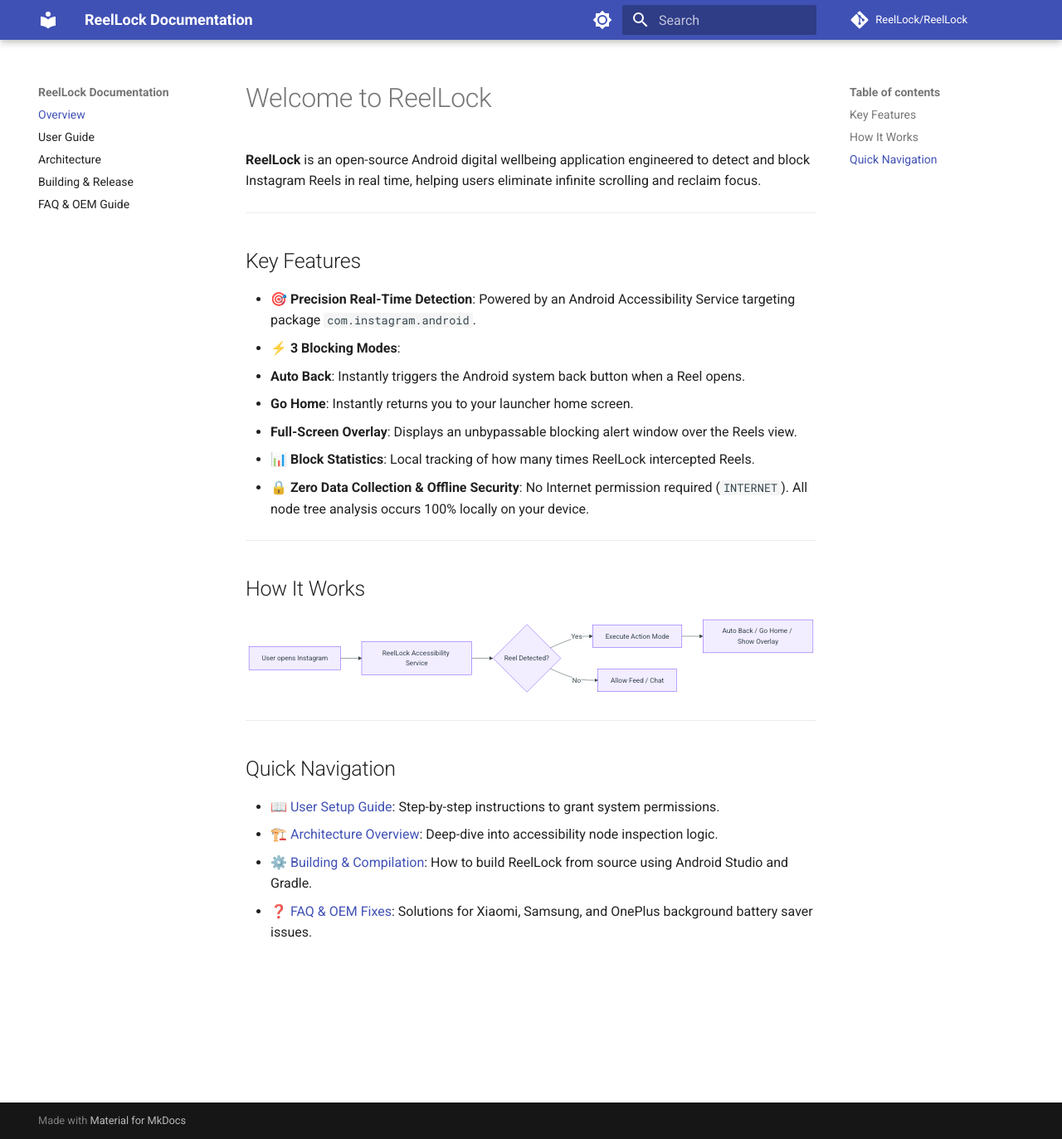
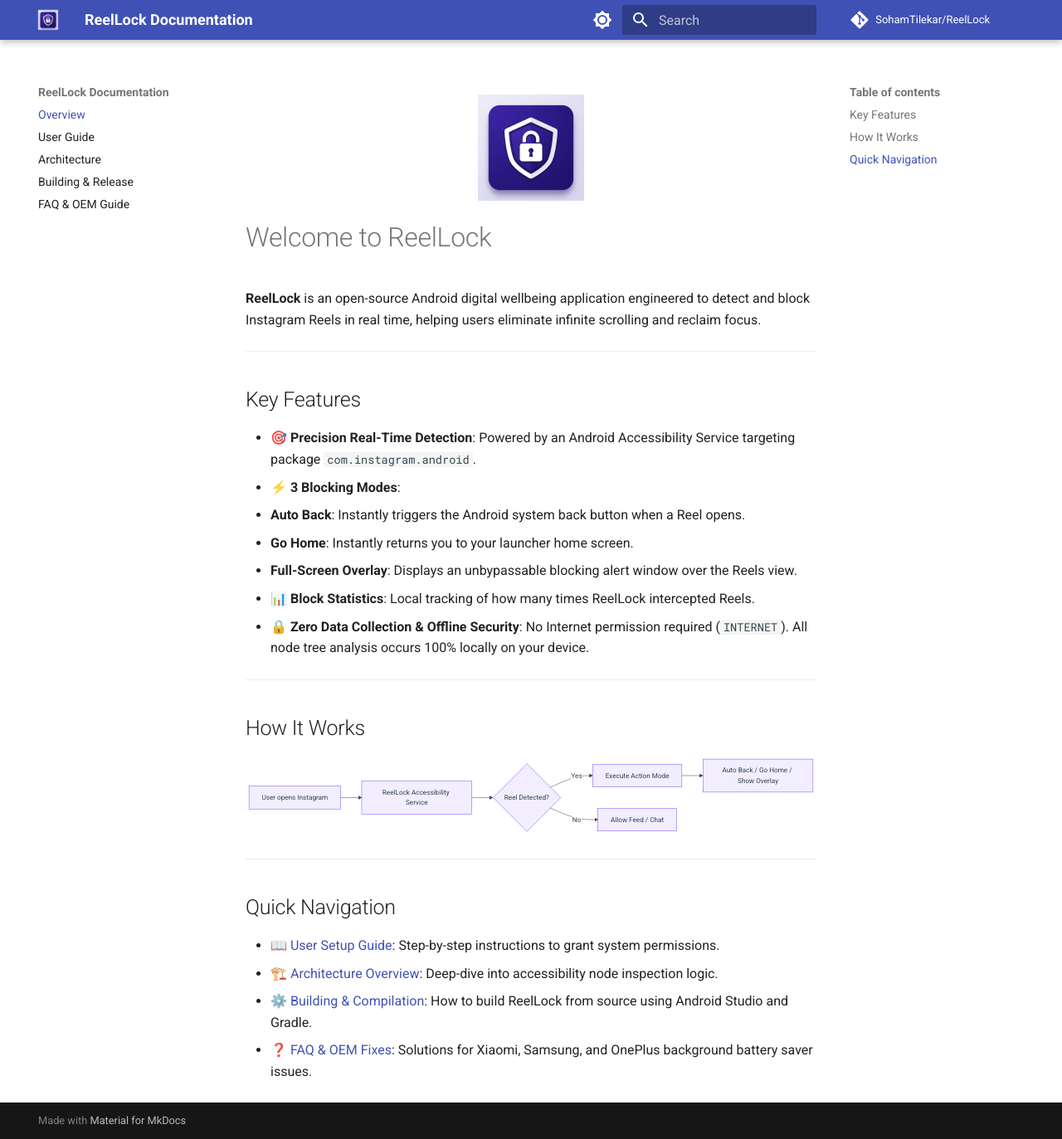
Before and after one commit to SohamTilekar/ReelLock, an MkDocs documentation site: the page built from docs/index.md, in a window 1280 px wide and 1373 px high. Shown: the whole window at 83% size. Built offline with MkDocs 1.6.1 and Material for MkDocs 9.7.7, drawn with Linux system fonts in a browser that asks for light colours; comment, search, counter and statistics services are not loaded.

Commit message:
docs: add custom logo and favicon to MkDocs navigation header

```diff
--- a/docs/index.md
+++ b/docs/index.md
@@ -1,3 +1,7 @@
+<p align="center">
+  <img src="assets/logo.png" width="128" alt="ReelLock Logo">
+</p>
+
 # Welcome to ReelLock
 
 **ReelLock** is an open-source Android digital wellbeing application engineered to detect and block Instagram Reels in real time, helping users eliminate infinite scrolling and reclaim focus.
--- a/mkdocs.yml
+++ b/mkdocs.yml
@@ -3,11 +3,13 @@ site_description: Technical documentation for ReelLock - Instagram Reels Blocker
 site_author: ReelLock Contributors
 site_url: https://sohamtilekar.github.io/ReelLock/
 
-repo_name: ReelLock/ReelLock
-repo_url: https://github.com/ReelLock/ReelLock
+repo_name: SohamTilekar/ReelLock
+repo_url: https://github.com/SohamTilekar/ReelLock
 
 theme:
   name: material
+  logo: assets/logo.png
+  favicon: assets/logo.png
   language: en
   palette:
     # Light mode
```
Also changed, not shown: 1 other file.
